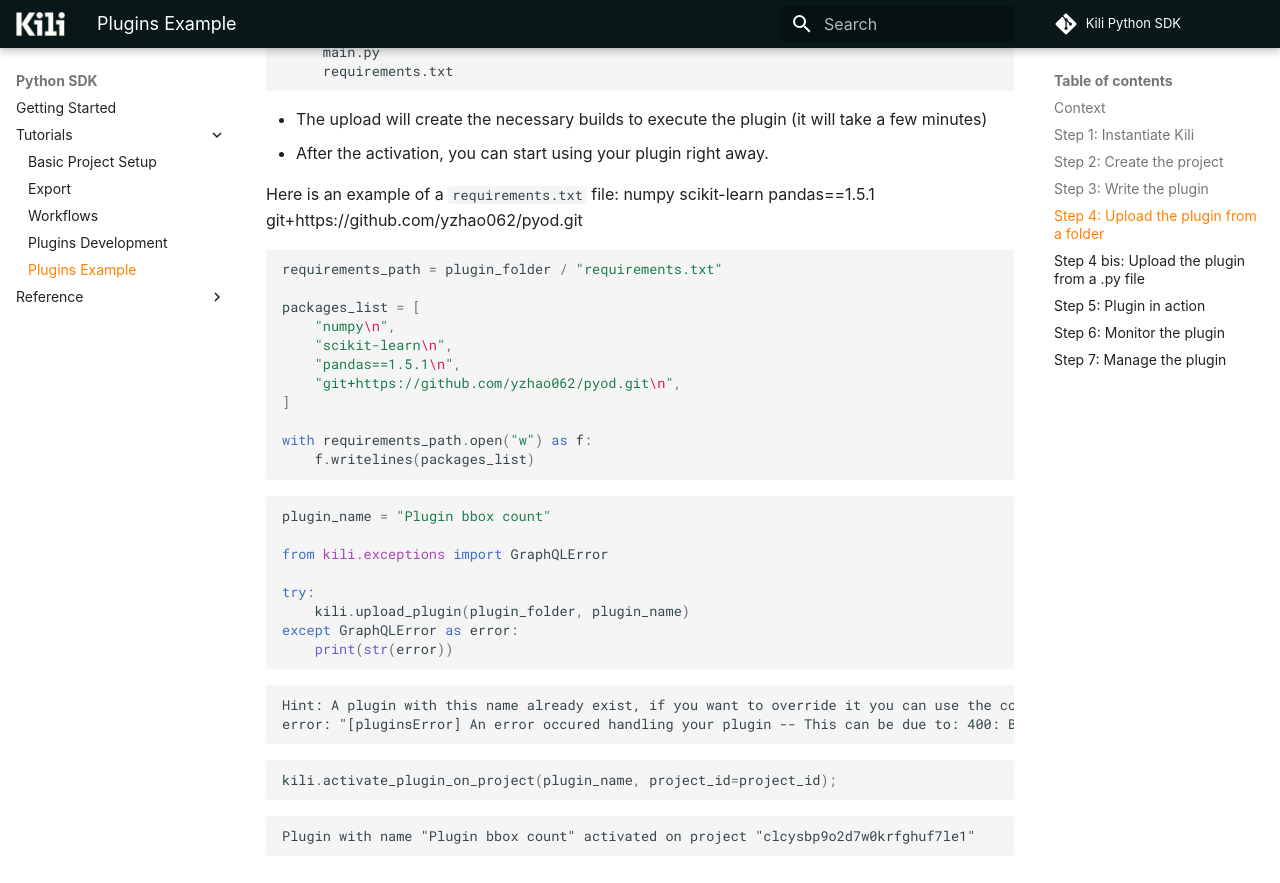
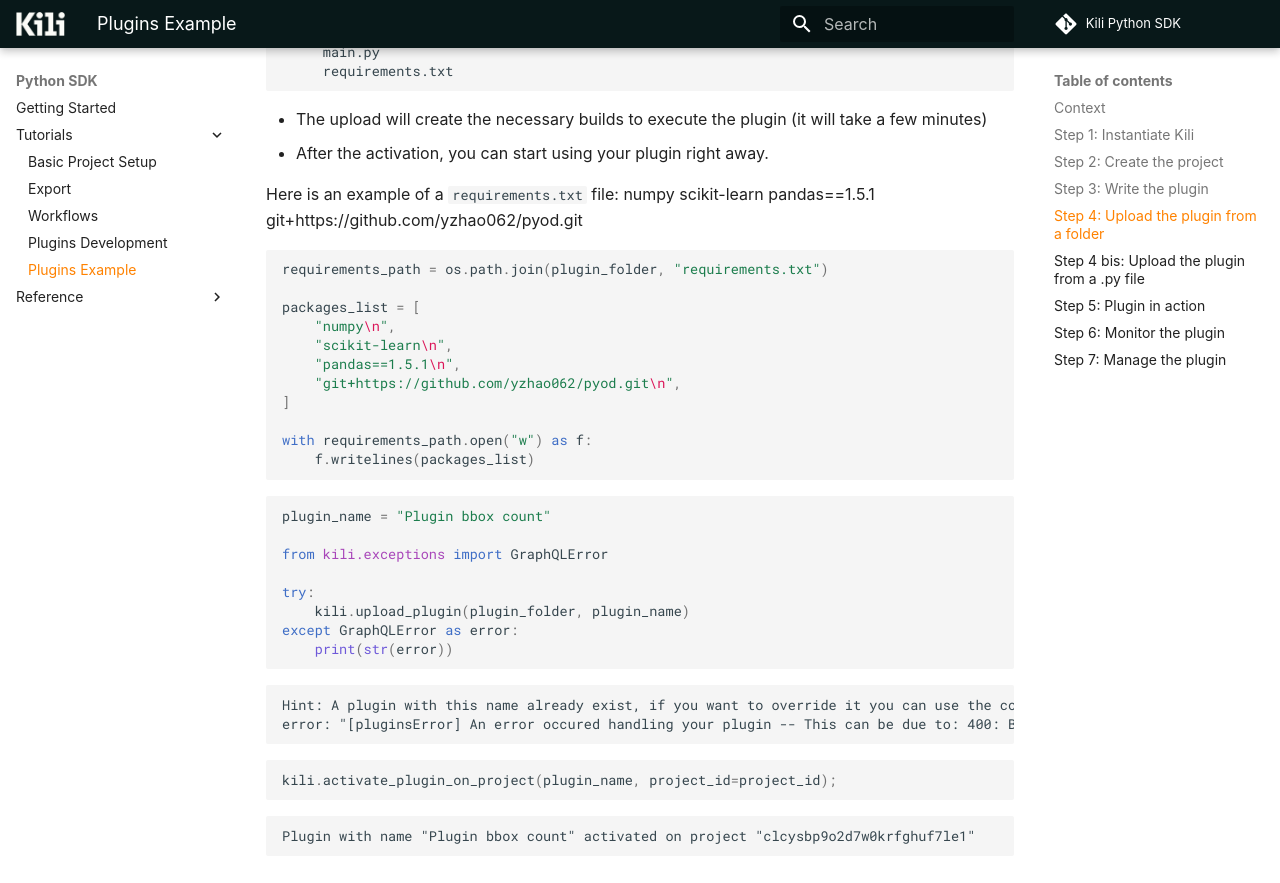
Before and after one commit to kili-technology/kili-python-sdk, an MkDocs documentation site: the page built from docs/sdk/tutorials/plugins_example.md, in a window 1280 px wide and 900 px high, scrolled down 3590 px. Shown: the top 883 px of the window. Built offline with MkDocs 1.6.1 and Material for MkDocs 9.7.7, drawn with Linux system fonts in a browser that asks for light colours; some web fonts are replaced; comment, search, counter and statistics services are not loaded; the version menu is left out.

Commit message:
fix: path on notebook

````diff
--- a/docs/sdk/tutorials/plugins_example.md
+++ b/docs/sdk/tutorials/plugins_example.md
@@ -192,7 +192,7 @@
 git+https://github.com/yzhao062/pyod.git
 
 ```python
-requirements_path = plugin_folder / "requirements.txt"
+requirements_path = os.path.join(plugin_folder, "requirements.txt")
 
 packages_list = [
     "numpy\n",
````
Also changed, not shown: 1 other file.
